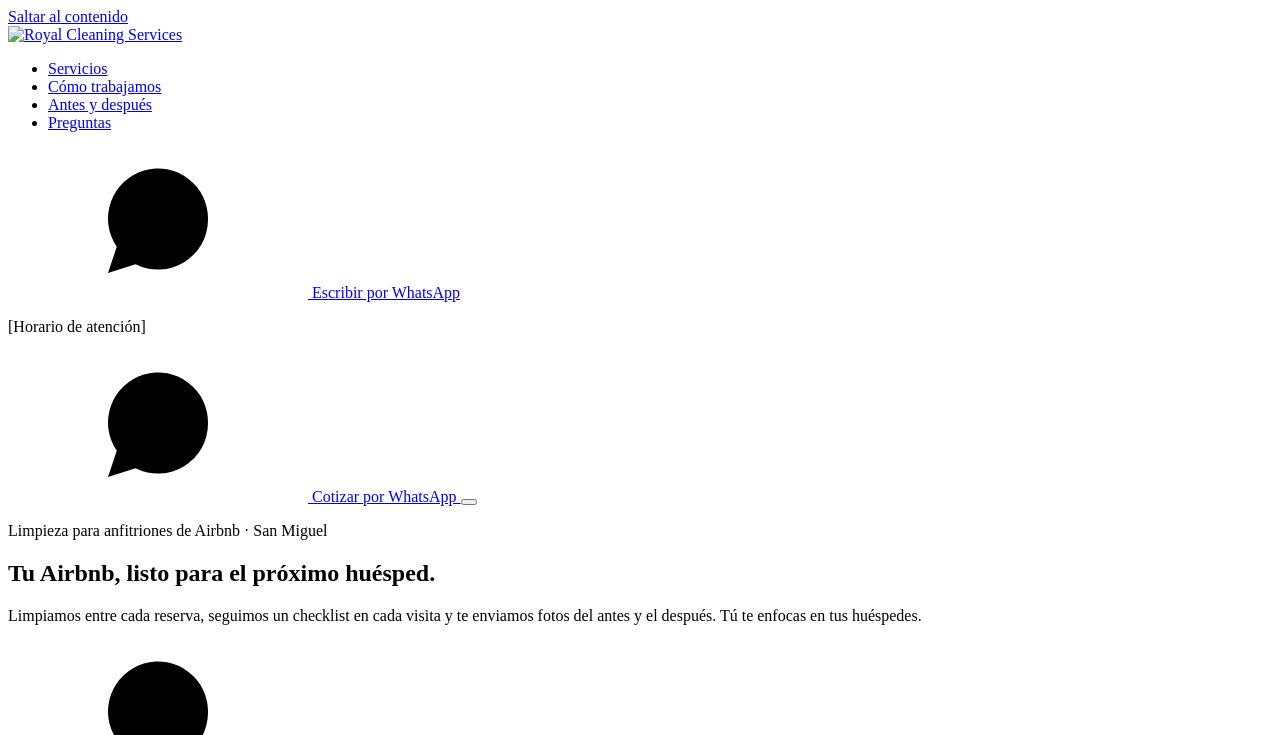
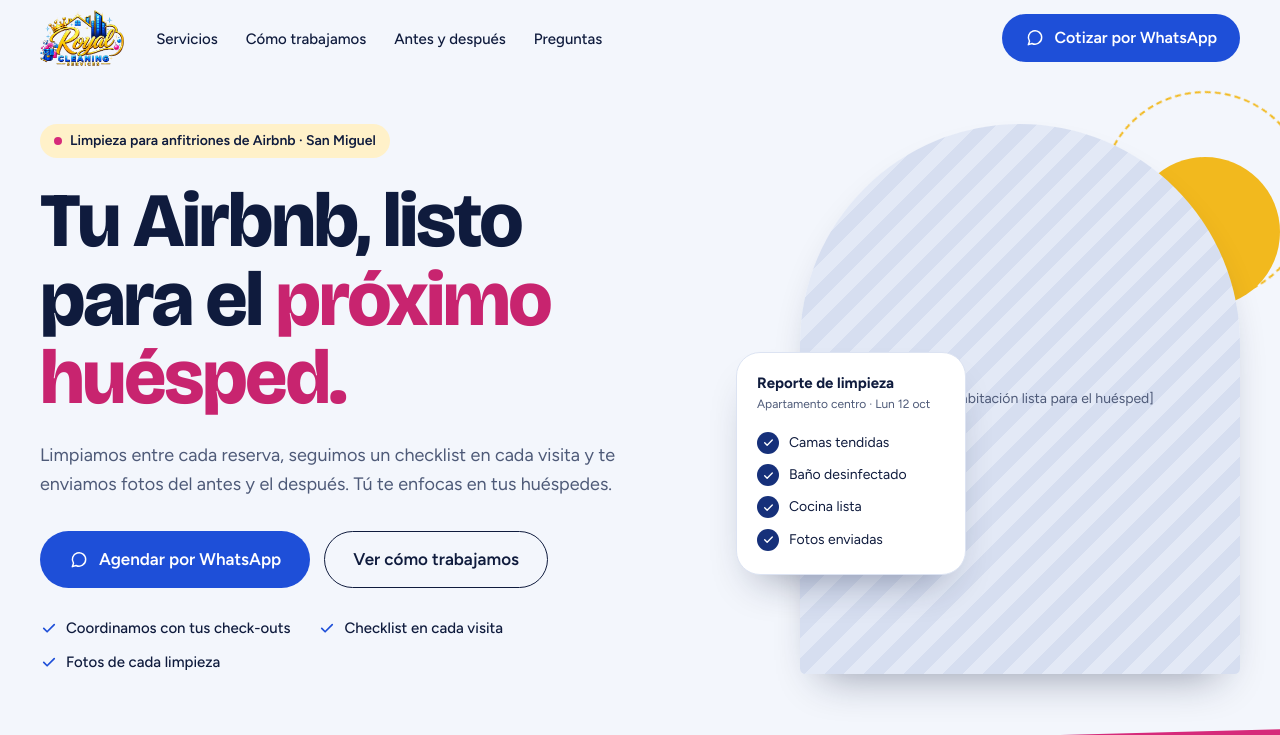
Before and after one commit to Leo7107/Limpieza-Airbnb, a plain HTML site: page index.html in a window 1280 px wide. Shown: the top 735 px of the page. Drawn offline with nearby package versions, Linux system fonts and the light colour scheme.

Commit message:
Arreglar header y logo, agregar fondo sólido al hacer scroll

```diff
--- a/css/style.css
+++ b/css/style.css
@@ -180,9 +180,7 @@ a:focus-visible, button:focus-visible, summary:focus-visible, input:focus-visibl
 .header__logo img { height: 56px; width: auto; transition: height .3s ease; }
 
 .header.is-scrolled {
-  background: rgb(243 246 252 / .85);
-  backdrop-filter: blur(10px);
-  -webkit-backdrop-filter: blur(10px);
+  background: var(--color-fondo);
   box-shadow: 0 8px 24px -16px rgb(15 27 61 / .35);
 }
 .header.is-scrolled .header__inner { height: 64px; }
--- a/index.html
+++ b/index.html
@@ -9,7 +9,7 @@
   <link rel="preconnect" href="https://fonts.googleapis.com">
   <link rel="preconnect" href="https://fonts.gstatic.com" crossorigin>
   <link href="https://fonts.googleapis.com/css2?family=Bricolage+Grotesque:opsz,wght@12..96,500;12..96,700;12..96,800&family=Figtree:wght@400;500;600;700&display=swap" rel="stylesheet">
-  <link rel="stylesheet" href="styles.css">
+  <link rel="stylesheet" href="css/style.css">
 </head>
 <body>
 
@@ -18,7 +18,7 @@
   <header class="header" id="header">
     <div class="container header__inner">
       <a href="#inicio" class="header__logo" aria-label="Royal Cleaning Services, ir al inicio">
-        <img src="img/logo.webp" alt="Royal Cleaning Services" width="213" height="164">
+        <img src="img/royal-logo.webp" alt="Royal Cleaning Services" width="213" height="164">
       </a>
 
       <nav class="nav" id="nav" aria-label="Principal">
@@ -362,6 +362,11 @@
       <symbol id="i-up" viewBox="0 0 24 24"><path d="M12 19V5M6 11l6-6 6 6"/></symbol>
     </defs>
   </svg>
-
+    <script>
+    const header = document.getElementById('header');
+    const onScroll = () => header.classList.toggle('is-scrolled', window.scrollY > 10);
+    window.addEventListener('scroll', onScroll, { passive: true });
+    onScroll();
+  </script>
 </body>
 </html>
```
